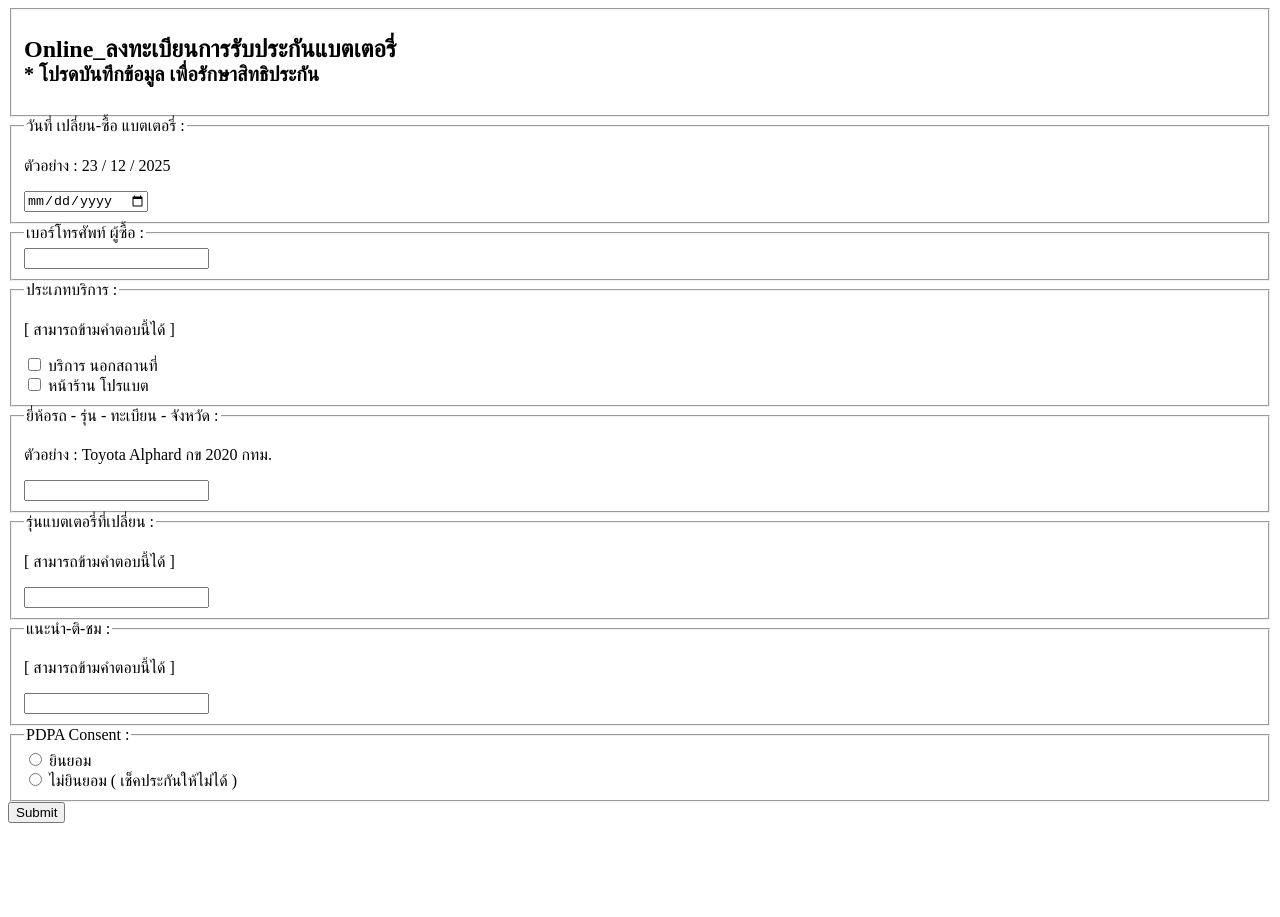
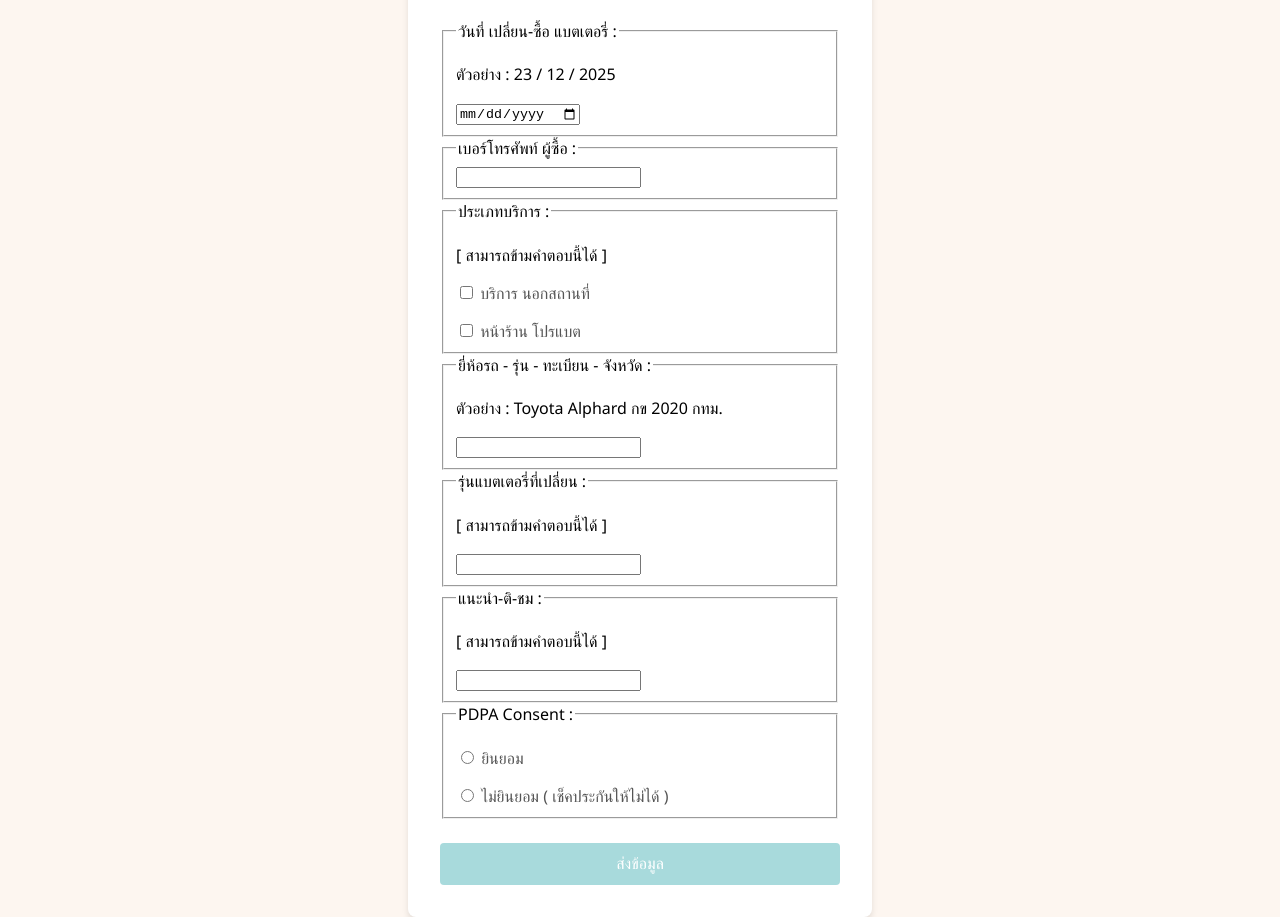
Before and after one commit to ProBatt/register, a plain HTML site: page index.html in a window 1280 px wide. Before the commit the page ends 839 px from the top, so only its background shows below. Drawn offline with Linux system fonts and the light colour scheme.

Commit message:
Update index.html

```diff
--- a/index.html
+++ b/index.html
@@ -1,13 +1,63 @@
-<form action="https://docs.google.com/forms/d/e/1FAIpQLScKTHnmM3GWaoUwTusnD9MOBI3ND4FaDLL7Uw2TsFkeSK53QA/formResponse"
-      target="_self"
-      id="bootstrapForm"
-      method="POST">
-    <fieldset>
-        <h2>Online_ลงทะเบียนการรับประกันแบตเตอรี่<br><small>* โปรดบันทึกข้อมูล เพื่อรักษาสิทธิประกัน</small></h2>
-    </fieldset>
-
-
-    <!-- Field type: "date" id: "2082416532" -->
+<!DOCTYPE html>
+<html lang="th">
+<head>
+  <meta charset="UTF-8">
+  <meta name="viewport" content="width=device-width, initial-scale=1">
+  <title>ชื่อหัวฟอร์มของเรา</title>
+  <style>
+    body {
+      background-color: #fdf6f0;
+      font-family: 'Segoe UI', Tahoma, Geneva, Verdana, sans-serif;
+      display: flex;
+      justify-content: center;
+      align-items: center;
+      height: 100vh;
+    }
+    .form-container {
+      background-color: #ffffff;
+      padding: 2rem;
+      border-radius: 8px;
+      box-shadow: 0 4px 6px rgba(0, 0, 0, 0.1);
+      max-width: 400px;
+      width: 100%;
+    }
+    h1 {
+      text-align: center;
+      color: #333333;
+      margin-bottom: 1.5rem;
+    }
+    label {
+      display: block;
+      margin-top: 1rem;
+      color: #555555;
+    }
+    select, input[type="number"] {
+      width: 100%;
+      padding: 0.5rem;
+      margin-top: 0.5rem;
+      border: 1px solid #cccccc;
+      border-radius: 4px;
+    }
+    button {
+      margin-top: 1.5rem;
+      width: 100%;
+      padding: 0.75rem;
+      background-color: #a8dadc;
+      border: none;
+      border-radius: 4px;
+      color: #ffffff;
+      font-size: 1rem;
+      cursor: pointer;
+    }
+    button:hover {
+      background-color: #457b9d;
+    }
+  </style>
+</head>
+<body>
+  <div class="form-container">
+    <h1>ชื่อหัวฟอร์มของเรา</h1>
+    <form id="customForm">
       <fieldset>
         <legend for="2082416532">วันที่ เปลี่ยน-ซื้อ แบตเตอรี่ :</legend>
         <div class="form-group">
@@ -16,8 +66,6 @@
         </div>
     </fieldset>
 
-
-    <!-- Field type: "short" id: "1261821081" -->
       <fieldset>
         <legend for="1261821081">เบอร์โทรศัพท์ ผู้ซื้อ :</legend>
         <div class="form-group">
@@ -25,8 +73,6 @@
         </div>
     </fieldset>
 
-
-    <!-- Field type: "checkboxes" id: "1358296149" -->
       <fieldset>
         <legend for="1358296149">ประเภทบริการ :</legend>
         <div class="form-group">
@@ -46,8 +92,6 @@
         </div>
     </fieldset>
 
-
-    <!-- Field type: "short" id: "98565871" -->
       <fieldset>
         <legend for="98565871">ยี่ห้อรถ - รุ่น - ทะเบียน - จังหวัด :</legend>
         <div class="form-group">
@@ -56,8 +100,6 @@
         </div>
     </fieldset>
 
-
-    <!-- Field type: "short" id: "1577974053" -->
       <fieldset>
         <legend for="1577974053">รุ่นแบตเตอรี่ที่เปลี่ยน :</legend>
         <div class="form-group">
@@ -66,8 +108,6 @@
         </div>
     </fieldset>
 
-
-    <!-- Field type: "short" id: "1355252599" -->
       <fieldset>
         <legend for="1355252599">แนะนำ-ติ-ชม :</legend>
         <div class="form-group">
@@ -76,8 +116,6 @@
         </div>
     </fieldset>
 
-
-    <!-- Field type: "choices" id: "1586559506" -->
       <fieldset>
         <legend for="1586559506">PDPA Consent :</legend>
         <div class="form-group">
@@ -96,15 +134,29 @@
         </div>
     </fieldset>
 
-    <input type="hidden" name="fvv" value="1">
-    <input type="hidden" name="fbzx" value="3930096612797949583">
-    <!--
-        CAVEAT: In multipages (multisection) forms, *pageHistory* field tells to google what sections we've currently completed.
-        This usually starts as "0" for the first page, then "0,1" in the second page... up to "0,1,2..N" in n-th page.
-        Keep this in mind if you plan to change this code to recreate any sort of multipage-feature in your exported form.
-        We're setting this to the total number of pages in this form because we're sending all fields from all the section together.
-    -->
-    <input type="hidden" name="pageHistory" value="0">
+      <button type="submit">ส่งข้อมูล</button>
+    </form>
+  </div>
 
-    <input class="btn btn-primary" type="submit" value="Submit">
-</form>
+  <script>
+    document.getElementById('customForm').addEventListener('submit', function(e) {
+      e.preventDefault(); // Prevent default form submission
+
+      const form = e.target;
+      const data = new FormData(form);
+
+      fetch('https://docs.google.com/forms/d/e/1FAIpQLScKTHnmM3GWaoUwTusnD9MOBI3ND4FaDLL7Uw2TsFkeSK53QA/viewform?usp=pp_url', {
+        method: 'POST',
+        mode: 'no-cors',
+        body: data
+      }).then(() => {
+        // Optionally, reset the form or display a success message
+        form.reset();
+        alert('ส่งข้อมูลเรียบร้อยแล้ว!');
+      }).catch((error) => {
+        console.error('Error!', error.message);
+      });
+    });
+  </script>
+</body>
+</html>
```
Lines whose indentation alone changed are shown as unchanged.
